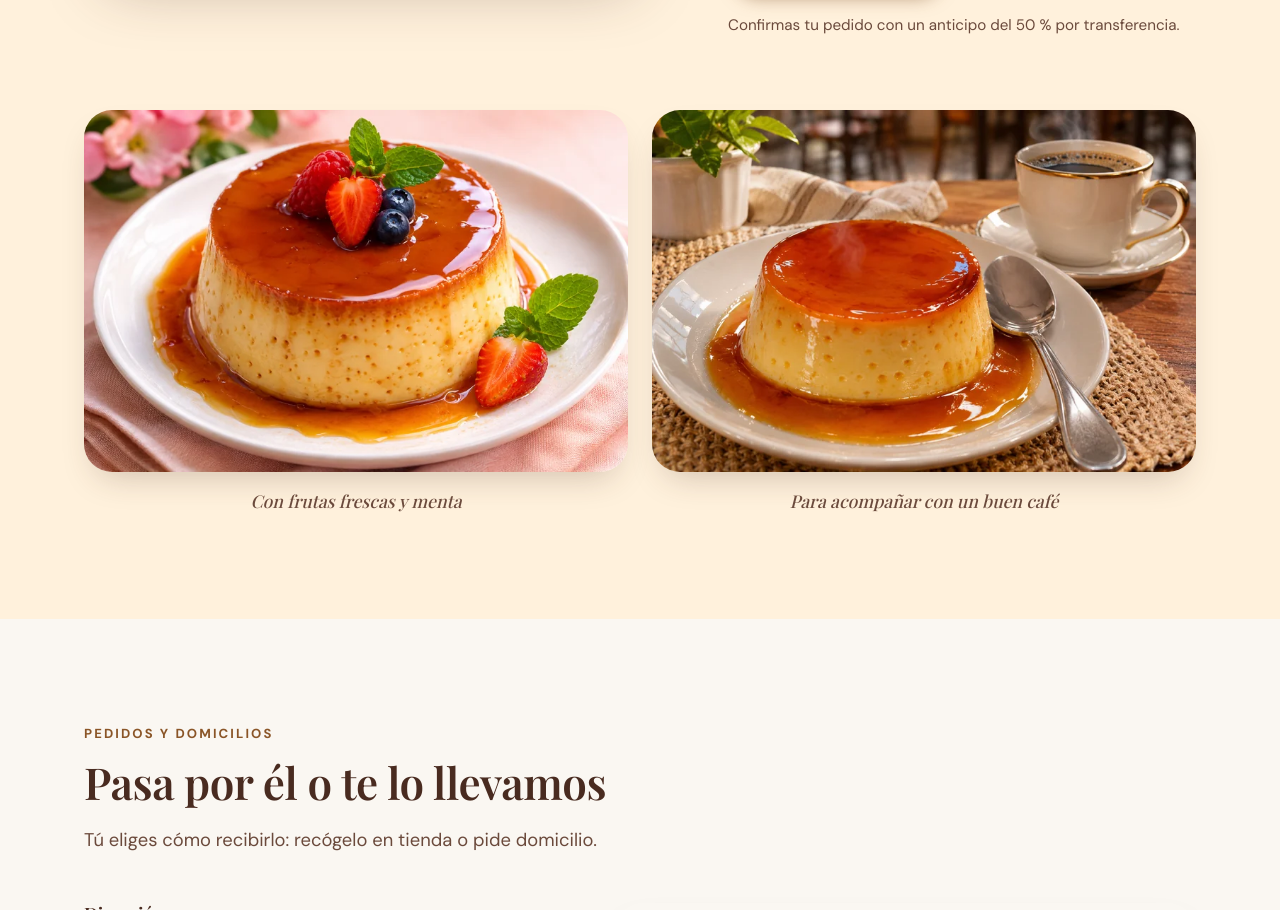
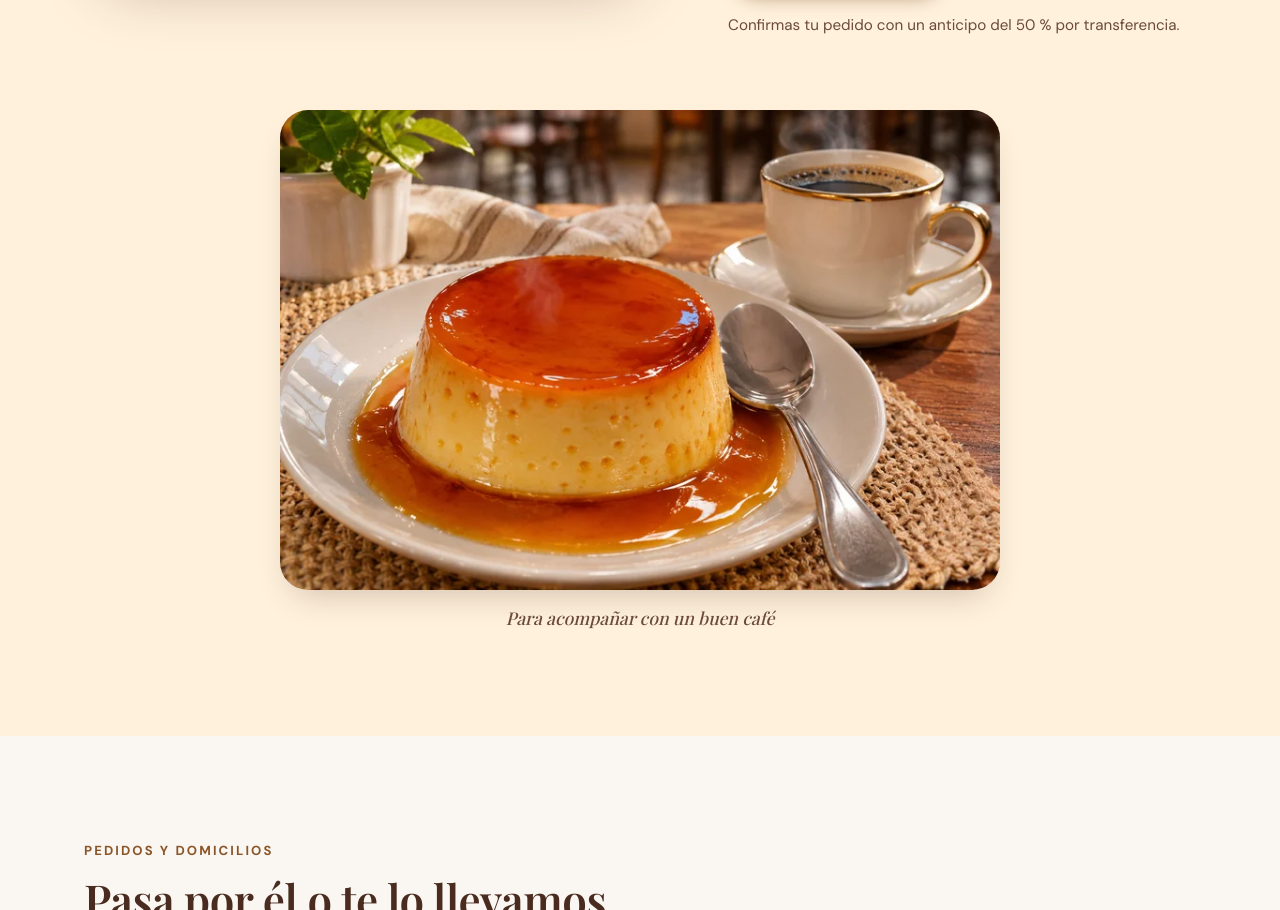
Before and after one commit to gomezacunasneyder-cell/app_quesillos, a website built with Vite: page index.html in a window 1280 px wide. Shown: the part 2209-3119 px from the top of the page. Built offline with nearby package versions, Linux system fonts and the light colour scheme; some packages are replaced by stand-ins of ours; no server answers; the database is empty; grey boxes are pictures that could not be loaded; a web font is replaced by a local one.

Commit message:
Quitar foto 'con frutas frescas y menta' (no se ofrece); la galería queda con una sola foto
Co-Authored-By: Claude Sonnet 5.5 <noreply@anthropic.com>
Claude-Session: https://claude.ai/code/session_01VJM46y7yerWv6gBgDHctuX

```diff
--- a/index.html
+++ b/index.html
@@ -181,13 +181,6 @@
 
                 <!-- Sugerencias de presentación (fotografías de ambientación; no son productos adicionales) -->
                 <div class="galeria" data-reveal>
-                    <figure class="galeria__item">
-                        <img src="img/galeria-frutos-768.webp"
-                             srcset="img/galeria-frutos-768.webp 768w, img/galeria-frutos-1536.webp 1536w"
-                             sizes="(max-width: 800px) 100vw, 50vw"
-                             alt="Quesillo con caramelo servido con frutos rojos y hojas de menta" width="1536" height="1024" loading="lazy" decoding="async">
-                        <figcaption>Con frutas frescas y menta</figcaption>
-                    </figure>
                     <figure class="galeria__item">
                         <img src="img/galeria-cafe-768.webp"
                              srcset="img/galeria-cafe-768.webp 768w, img/galeria-cafe-1536.webp 1536w"
--- a/public/css/style.css
+++ b/public/css/style.css
@@ -575,9 +575,9 @@ h3 {
 /* Sugerencias de presentación */
 .galeria {
   display: grid;
-  grid-template-columns: 1fr 1fr;
-  gap: 1.5rem;
-  margin-top: 4.5rem;
+  grid-template-columns: minmax(0, 1fr);
+  max-width: 720px;
+  margin: 4.5rem auto 0;
 }
 
 .galeria__item {
@@ -1353,8 +1353,6 @@ main:focus {
   }
 
   .galeria {
-    grid-template-columns: 1fr;
-    gap: 2rem;
     margin-top: 3.5rem;
   }
 
```
Also changed, not shown: public/img/galeria-frutos-1536.webp (deleted), public/img/galeria-frutos-768.webp (deleted).
